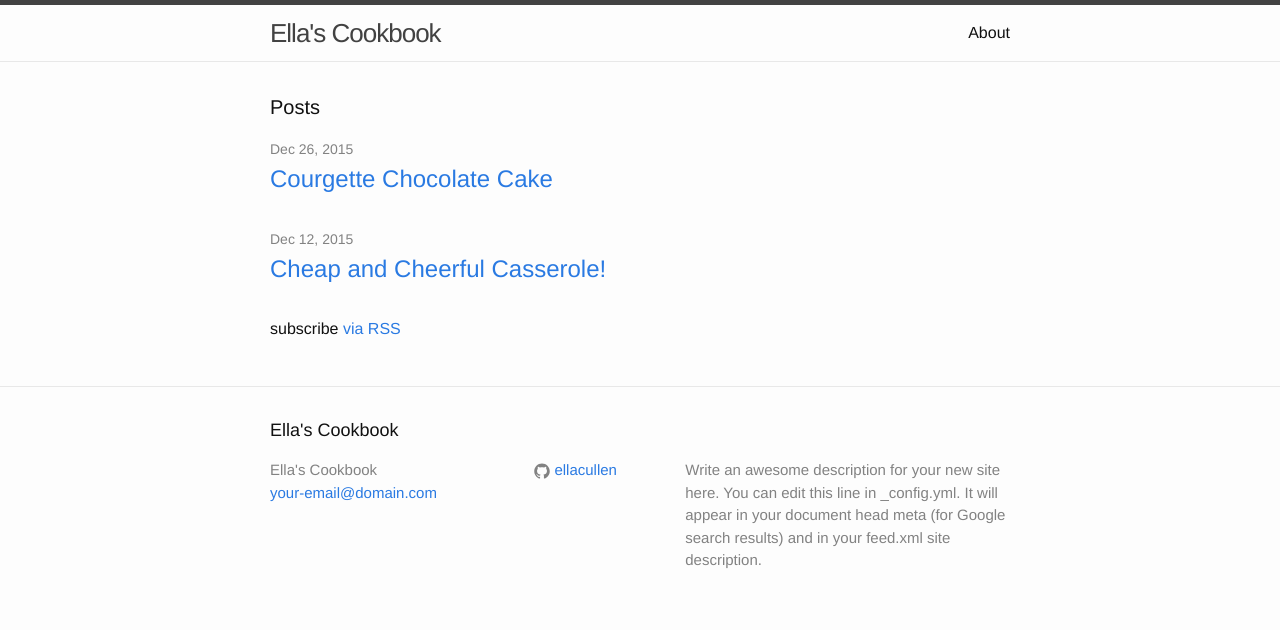
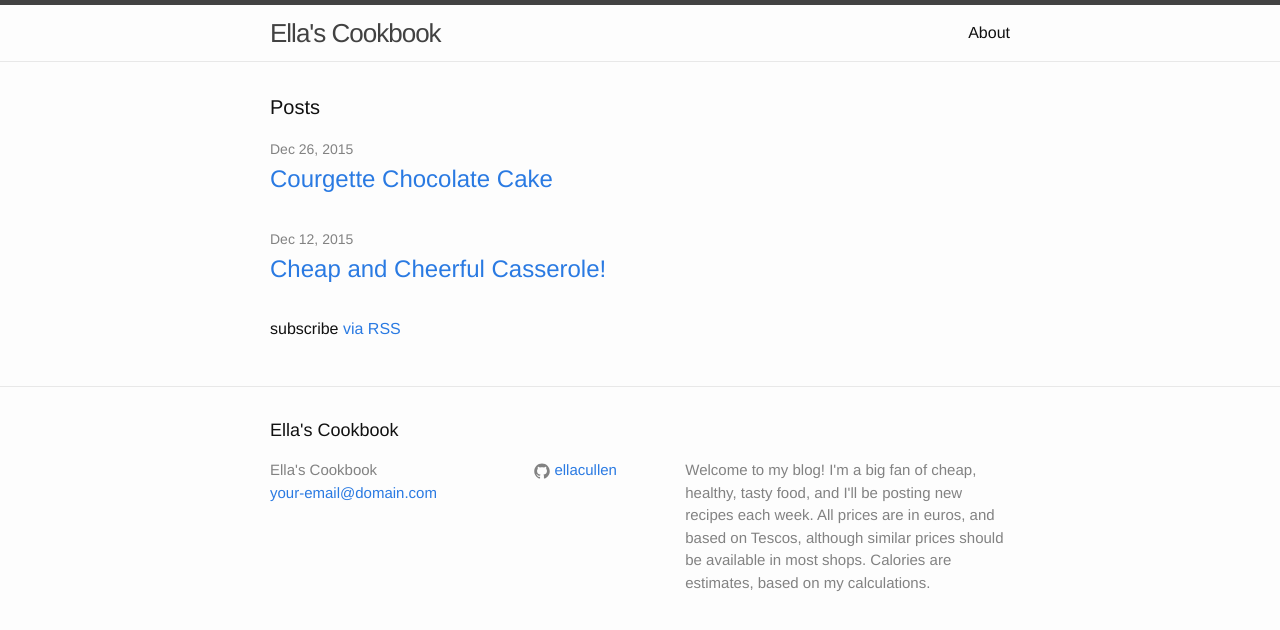
Before and after one commit to ellacullen/ellacullen.github.io, a Jekyll site: the page built from index.html, in a window 1280 px wide. Shown: the top 630 px of the page. Built offline with Jekyll 4.4.1, drawn with Linux system fonts in a browser that asks for light colours.

Commit message:
Update _config.yml

```diff
--- a/_config.yml
+++ b/_config.yml
@@ -9,9 +9,11 @@
 title: Ella's Cookbook
 email: your-email@domain.com
 description: > # this means to ignore newlines until "baseurl:"
-  Write an awesome description for your new site here. You can edit this
-  line in _config.yml. It will appear in your document head meta (for
-  Google search results) and in your feed.xml site description.
+  Welcome to my blog! I'm a big fan of cheap, healthy, tasty food, and I'll be posting new recipes each week.
+
+  All prices are in euros, and based on Tescos, although similar prices should be available in most shops.
+  Calories are estimates, based on my calculations.
+
 baseurl: "" # the subpath of your site, e.g. /blog
 url: ""
 # url: "http://ellacullen.github.io" # the base hostname & protocol for your site
```
